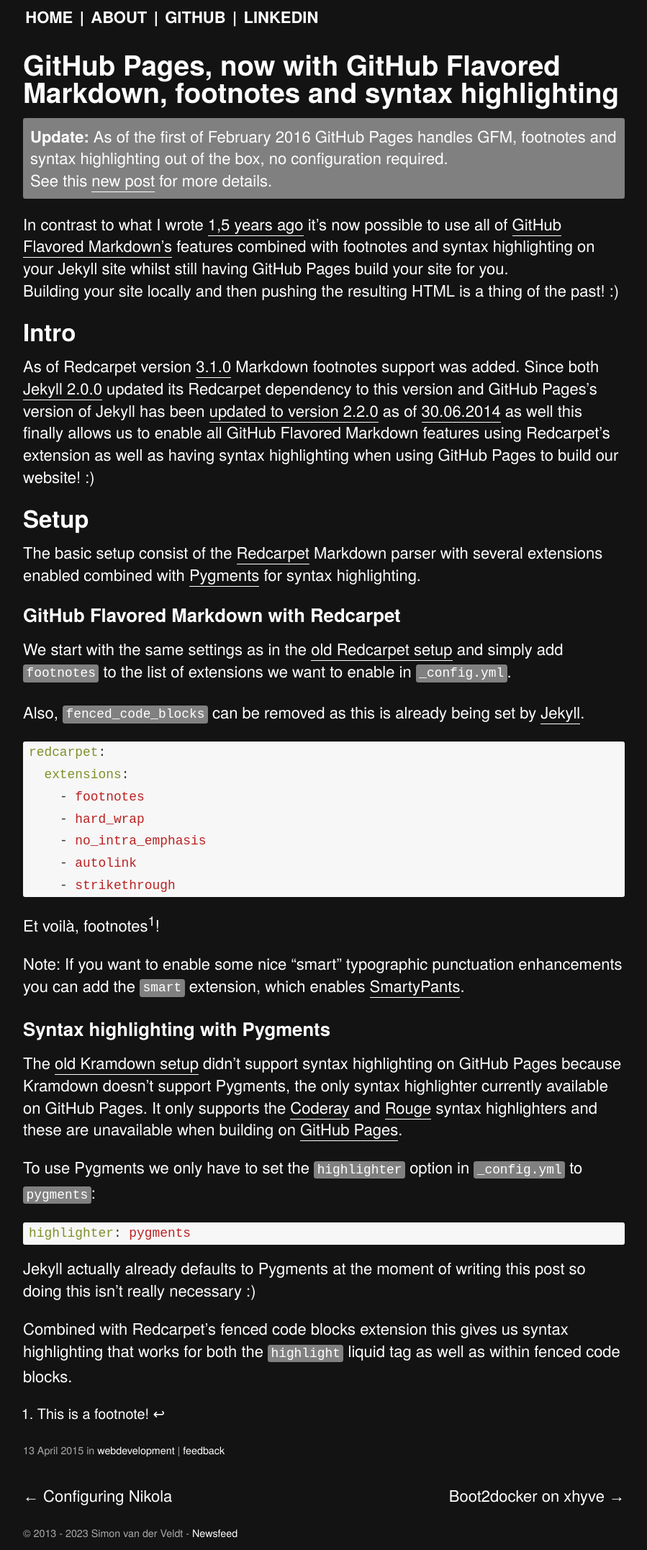
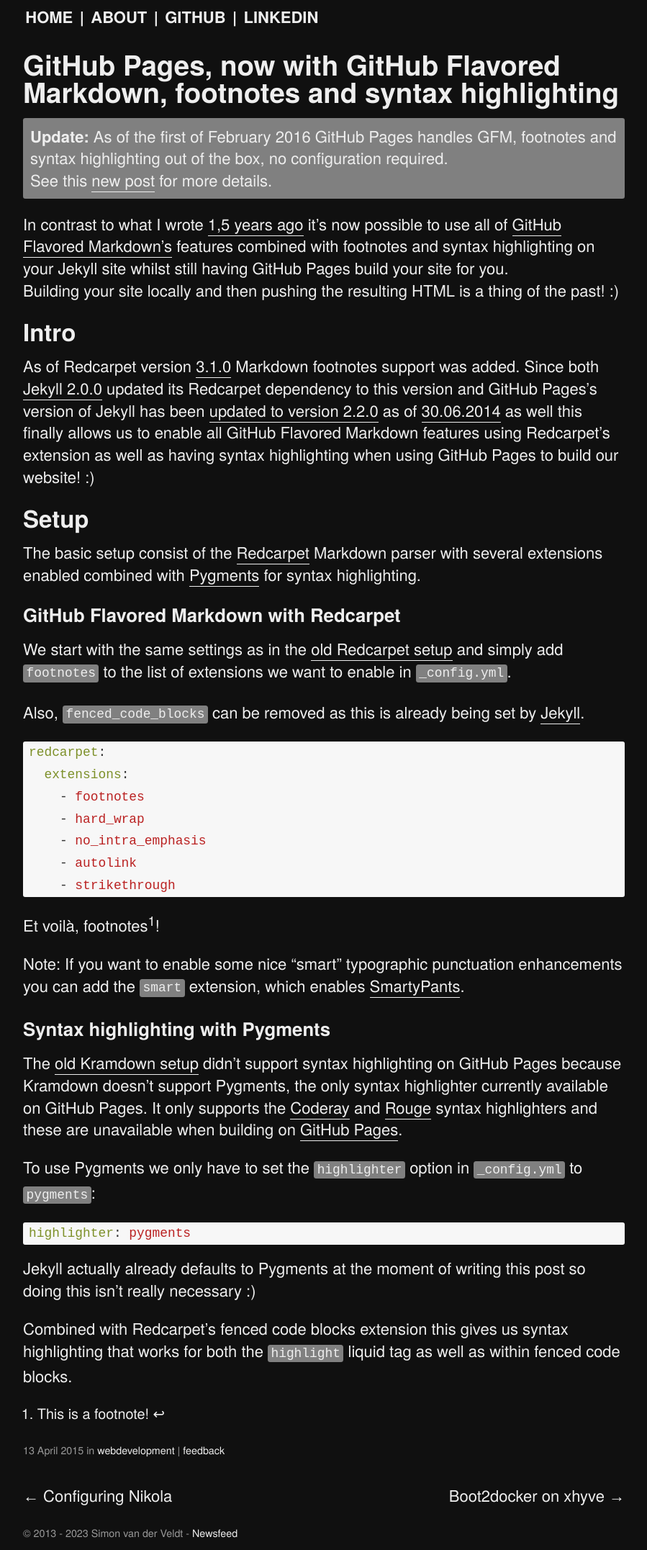
Before and after one commit to simonvanderveldt/simonvanderveldt.nl, a Jekyll site: the page built from _posts/2015-04-13-github-pages-now-with-github-flavored-markdown-footnotes-and-syntax-highlighting.md, in a window 1280 px wide. Shown: the whole page at 72% size, without its empty margins (190-1089 px from the left). Built offline with Jekyll 4.4.1, drawn with Linux system fonts in a browser that asks for light colours.

Commit message:
Reduce contract a little bit
Make the font color a little bit less white

```diff
--- a/assets/css/theme.scss
+++ b/assets/css/theme.scss
@@ -1,8 +1,8 @@
 ---
 ---
-$background: #131313;
-$foreground: #ffffff;
-$middleground: #aaa;
+$background: #101010;
+$foreground: #eee;
+$middleground: #999;
 
 @font-face {
   font-family: "TeX Gyre Heros";
```
